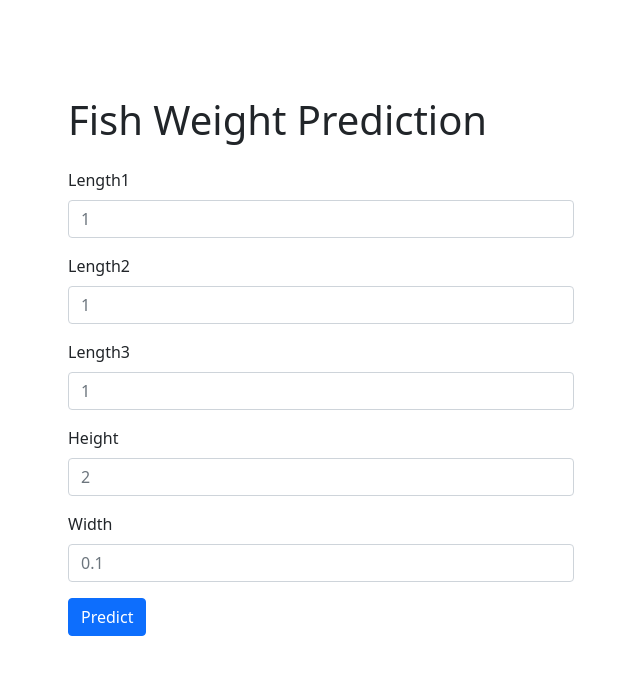
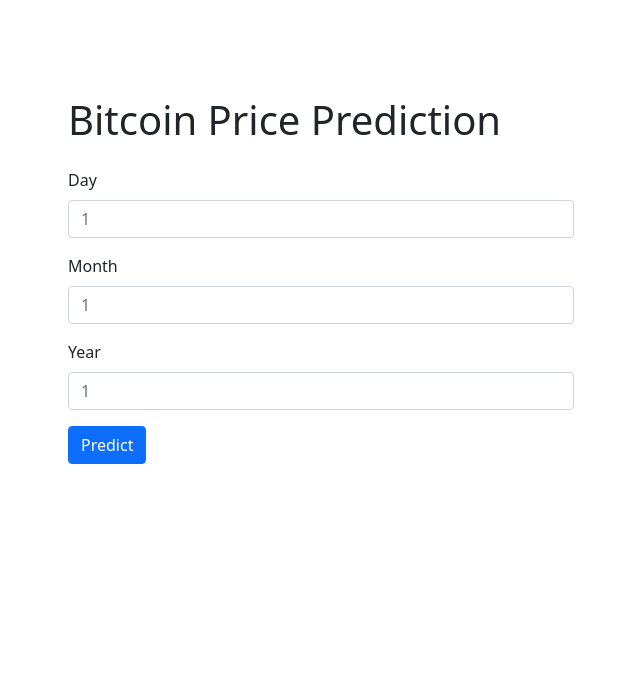
Before and after one commit to Emmanuel96/fish-weight-prediction-web-app, a Flask app: page / in a window 1280 px wide. Shown: the top 675 px of the page, without its empty margins (319-959 px from the left). Run offline with Flask 2, Linux system fonts and the light colour scheme; parts of the project's set-up code (start-up, migrations or seed data) failed here and were passed over; some libraries are stand-ins or nearby versions.

Commit message:
make it better

```diff
--- a/app.py
+++ b/app.py
@@ -29,12 +29,13 @@
     For rendering results on HTML GUI
     '''
     int_features = [x for x in request.form.getlist('data[]')]
-    # print(request.form.getlist('data[]'), flush = True)
+    print(request.form.getlist('data[]'), flush = True)
+
     final_features = [np.array(int_features)]
 
     prediction = classifier.predict(final_features)
 
-    prediction_text='The weight of the fish is {}'.format(prediction)
+    prediction_text='The close price of bitcoin on this day will be {}'.format(prediction)
 
     return prediction_text
 
--- a/templates/model_test.html
+++ b/templates/model_test.html
@@ -8,33 +8,25 @@
     <!-- Bootstrap CSS -->
     <link href="https://cdn.jsdelivr.net/npm/bootstrap@5.0.2/dist/css/bootstrap.min.css" rel="stylesheet" integrity="sha384-EVSTQN3/azprG1Anm3QDgpJLIm9Nao0Yz1ztcQTwFspd3yD65VohhpuuCOmLASjC" crossorigin="anonymous">
 
-    <title>Fish Weight Prediction!</title>
+    <title>Bitcoin Price Prediction!</title>
   </head>
   <body>
     <div class = "container p-5 mt-5 d-flex justify-content-center align-items-center">
 
     <form id = "myForm" class="row g-3 w-50">
-        <h1>Fish Weight Prediction</h1>
+        <h1>Bitcoin Price Prediction</h1>
 
         <div class="col-md-12">
-          <label class="form-label">Length1</label>
-          <input type="number" class="form-control"  name="Length1" step = "0.01"  placeholder="1" required>
+          <label class="form-label">Day</label>
+          <input type="number" class="form-control"  id="day" step = "1"  placeholder="1" required>
         </div>
         <div class="col-12">
-          <label class="form-label">Length2</label>
-          <input type="number" name="Length2" class="form-control" step = "0.01"   placeholder="1" required>
+          <label class="form-label">Month</label>
+          <input type="number" id="month" class="form-control" step = "1"   placeholder="1" required>
         </div>
         <div class="col-12">
-          <label class="form-label">Length3</label>
-          <input type="number" class="form-control" name="Length3" step = "0.01"  placeholder="1" required>
-        </div>
-        <div class="col-md-12">
-          <label class="form-label">Height</label>
-          <input type="number" class="form-control" name="Height" step = "0.01"  placeholder = "2" required>
-        </div>
-        <div class="col-md-12">
-          <label class="form-label">Width</label>
-          <input type="number" name="Width" class="form-control" placeholder= "0.1" step = "0.01" required/>
+          <label class="form-label">Year</label>
+          <input type="number" class="form-control" id="year" step = "1"  placeholder="1" required>
         </div>
        <div class="col-md-12">
           <input type="submit" class="btn btn-primary" value="Predict" />
@@ -53,6 +45,34 @@
     <script>
         $('#myForm').on('submit', (event)=>{
             event.preventDefault();
+
+            let year = document.getElementById('year').value;
+            if(year < 2008){
+              Swal.fire({
+              icon: 'info',
+                  text: "Enter a year after 2008"
+                })
+                return;
+            }
+
+            let month = document.getElementById('month').value;
+
+            if(month < 1 || month > 12){
+              Swal.fire({
+              icon: 'info',
+                  text: "Enter a valid month"
+                })
+                return;
+            }
+
+            let day = document.getElementById('day').value;
+            if(day < 1 || day > 31){
+              Swal.fire({
+              icon: 'info',
+                  text: "Enter a valid day"
+                })
+                return;
+            }
 
             const form = document.getElementById('myForm')
 
```
Also changed, not shown: 3 other files.
